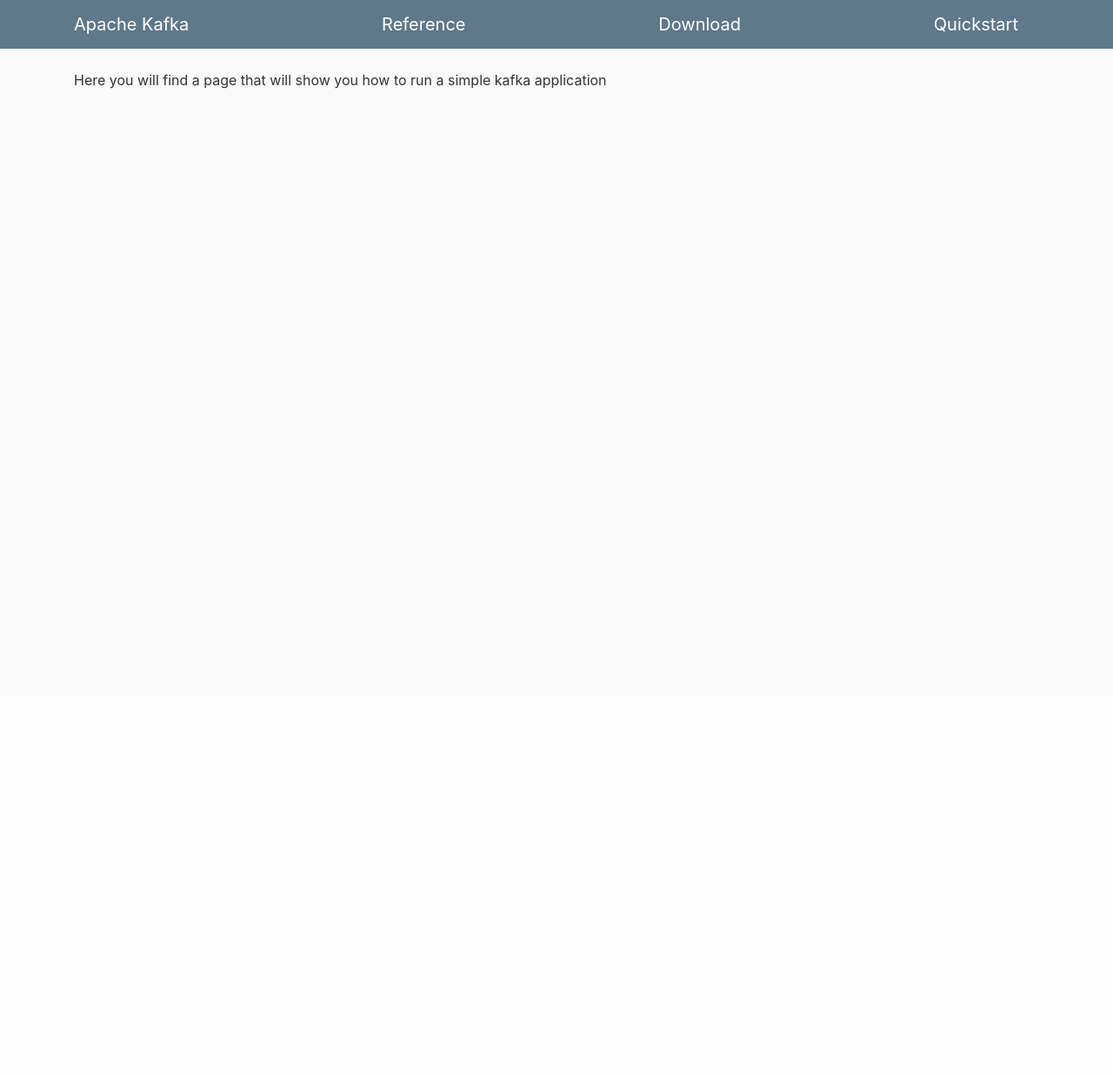
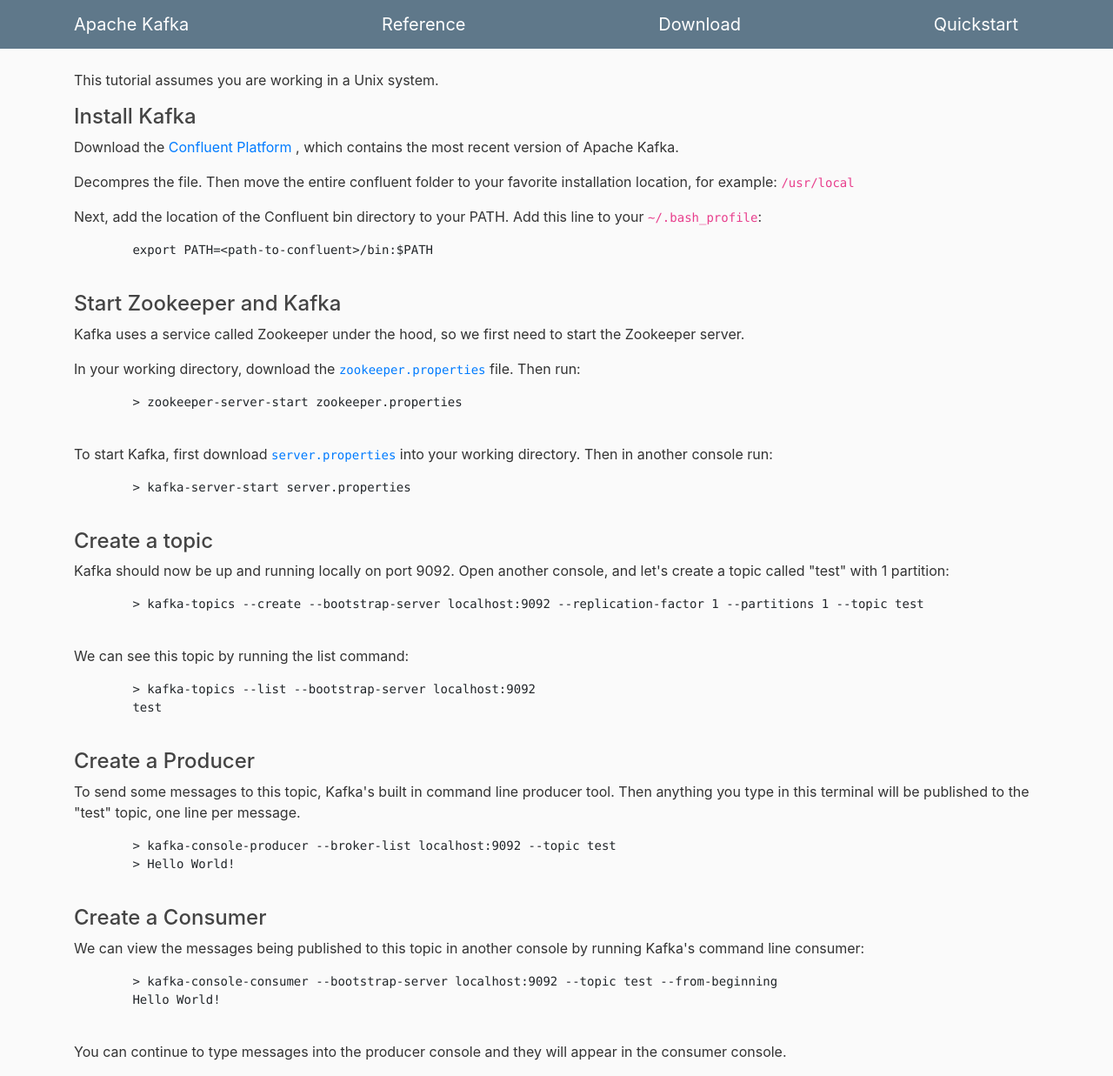
Before and after one commit to ebencarek/apache_kafka_tut_website, a Flask app: page /Quickstart in a window 1280 px wide. Shown: the whole page at 87% size. Before the commit the page ends 102 px from the top, so only its background shows below. Run offline with Flask 2, Linux system fonts and the light colour scheme; some libraries are stand-ins or nearby versions.

Commit message:
start adding tutorial

```diff
--- a/app.py
+++ b/app.py
@@ -1,4 +1,4 @@
-from flask import Flask, render_template, url_for
+from flask import Flask, render_template, url_for, send_file
 app = Flask(__name__)
 
 @app.route('/')
@@ -18,5 +18,13 @@ def quickstart_page():
 def download_page():
     return render_template('download.html')
 
+@app.route('/download_zookeeper_properties')
+def download_zookeeper_properties():
+    return send_file("static/zookeeper.properties", attachment_filename="zookeeper.properties", as_attachment=True)
+
+@app.route('/download_server_properties')
+def download_server_properties():
+    return send_file("static/server.properties", attachment_filename="server.properties", as_attachment=True)
+
 if __name__ == '__main__':
     app.run(debug=True)
--- a/templates/download.html
+++ b/templates/download.html
@@ -2,7 +2,7 @@
 {% block content %}
     <h1>Download Apache Kafka</h1>
     <p>
-        Apache Kafka can be downloaded with the directly from the
+        Apache Kafka can be downloaded directly from the
         <a href="https://www.confluent.io/download/" target="_blank">Confluent Platform</a>
         or from the <a href="https://kafka.apache.org/downloads" target="_blank">Kafka Website</a>.
     </p>
--- a/templates/quick_start.html
+++ b/templates/quick_start.html
@@ -1,4 +1,62 @@
 {% extends "layout.html" %}
 {% block content %}
-    <p>Here you will find a page that will show you how to run a simple kafka application </p>
+    <p>This tutorial assumes you are working in a Unix system.</p>
+    <h4>Install Kafka</h4>
+    <p>
+        Download the <a href="https://www.confluent.io/download/" target="_blank">Confluent Platform</a> , which contains the most recent version of Apache Kafka.
+    </p>
+    <p>
+        Decompres the file. Then move the entire confluent folder to your favorite installation location, for example: <code>/usr/local</code>
+    </p>
+    <p>
+        Next, add the location of the Confluent bin directory to your PATH. Add this line to your <code>~/.bash_profile</code>:
+    </p>
+    <pre>
+        <code>export PATH=&lt;path-to-confluent&gt;/bin:$PATH</code>
+    </pre>
+    <h4>Start Zookeeper and Kafka</h4>
+    <p>
+        Kafka uses a service called Zookeeper under the hood, so we first need to start the Zookeeper server.
+    </p>
+    <p>
+        In your working directory, download the <code><a href="/download_zookeeper_properties">zookeeper.properties</a></code> file. Then run:
+    </p>
+    <pre>
+        <code>&gt; zookeeper-server-start zookeeper.properties</code>
+    </pre>
+    <p>To start Kafka, first download <code><a href="/download_server_properties">server.properties</a></code> into your working directory. Then in another console run:</p>
+    <pre>
+        <code>&gt; kafka-server-start server.properties</code>
+    </pre>
+    <h4>Create a topic</h4>
+    <p>
+        Kafka should now be up and running locally on port 9092. Open another console, and let's create a topic called "test" with 1 partition:
+    </p>
+    <pre>
+        <code>&gt; kafka-topics --create --bootstrap-server localhost:9092 --replication-factor 1 --partitions 1 --topic test</code>
+    </pre>
+    <p>We can see this topic by running the list command:</p>
+    <pre>
+        <code>&gt; kafka-topics --list --bootstrap-server localhost:9092</code>
+        <code>test</code>
+    </pre>
+    <h4>Create a Producer</h4>
+    <p>
+        To send some messages to this topic, Kafka's built in command line producer tool. Then anything you type in this terminal will be published to the "test" topic, one line per message.
+    </p>
+    <pre>
+        <code>&gt; kafka-console-producer --broker-list localhost:9092 --topic test</code>
+        <code>&gt; Hello World!</code>
+    </pre>
+    <h4>Create a Consumer</h4>
+    <p>
+        We can view the messages being published to this topic in another console by running Kafka's command line consumer:
+    </p>
+    <pre>
+        <code>&gt; kafka-console-consumer --bootstrap-server localhost:9092 --topic test --from-beginning</code>
+        <code>Hello World!</code>
+    </pre>
+    <p>
+        You can continue to type messages into the producer console and they will appear in the consumer console.
+    </p>
 {% endblock %}
--- a/templates/reference.html
+++ b/templates/reference.html
@@ -21,11 +21,11 @@
         </tr>
         <tr>
             <th scope="row">Leader</th>
-            <td>Node in cluster that handles all read/write operations to a particular partition</td>
+            <td>The node in the Kafka cluster that handles all read/write operations to a particular partition</td>
         </tr>
         <tr>
             <th scope="row">Follower</th>
-            <td>Node that maintains a copy of a particular partition, may become leader if current leader fails</td>
+            <td>Any node that maintains a copy of a particular partition, may become leader if current leader fails</td>
         </tr>
         <tr>
             <th scope="row">Consumer</th>
```
Also changed, not shown: 3 other files.
